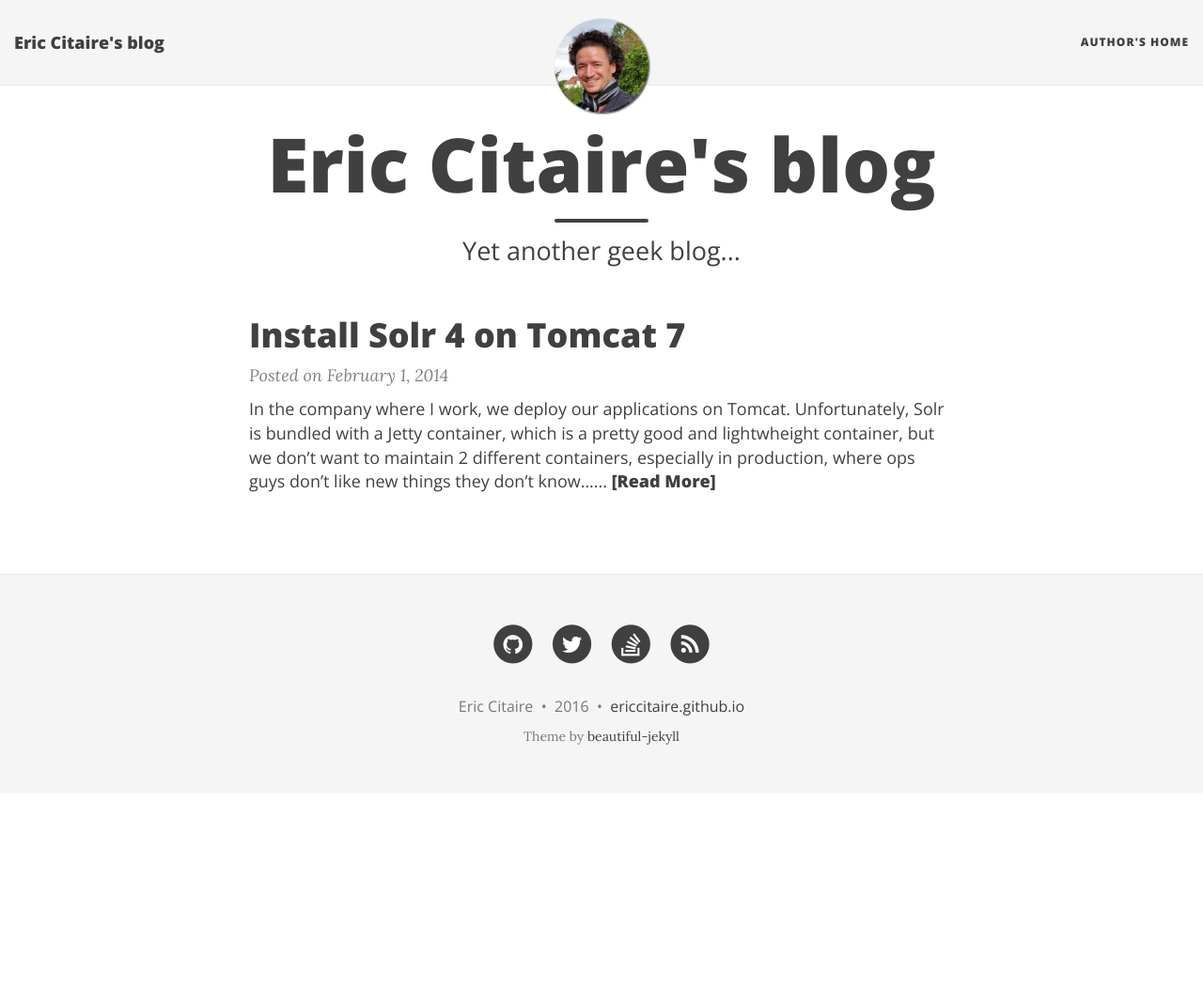
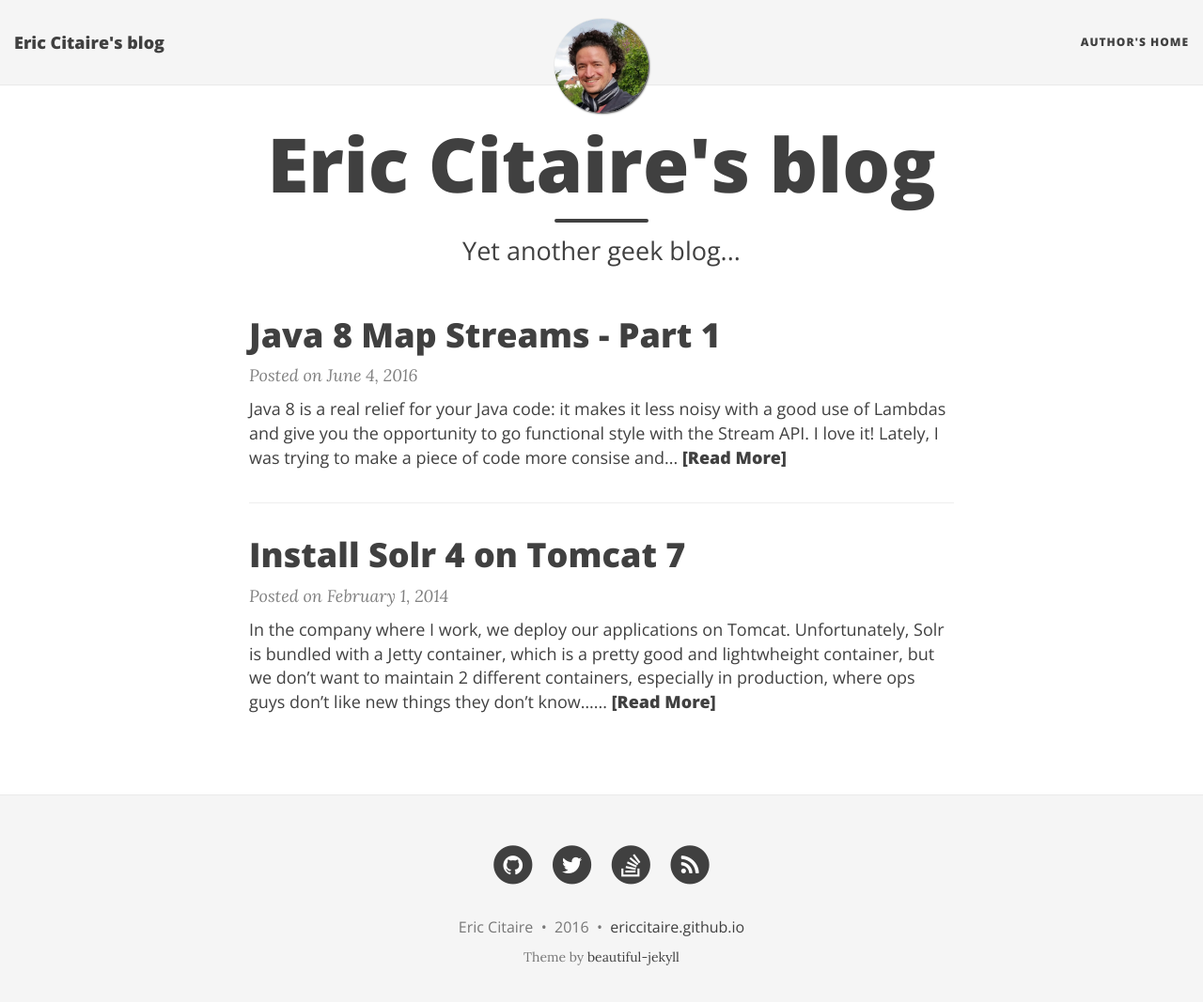
Before and after one commit to ericcitaire/ericcitaire.github.io, a Jekyll site: the page built from index.html, in a window 1280 px wide and 1080 px high. Shown: the top 1067 px of the window at 94% size. Built offline with Jekyll 4.4.1, drawn with Linux system fonts in a browser that asks for light colours; nearby versions of some CDN libraries; the list of posts is cut into pages by our own code.

Commit message:
Publish post

````diff
--- a/_drafts/java-8-map-streams.md
+++ b/_posts/2016-07-04-java-8-map-streams.md
@@ -1,6 +1,6 @@
 ---
 layout: post
-title:  "Java 8 Map Streams"
+title:  "Java 8 Map Streams - Part 1"
 date:   2016-06-04 16:00:00
 categories: java8, streams
 ---
@@ -102,4 +102,8 @@ As far as I know, Java 8 doesn't provide any kind of specific key-value Stream.
   }
 ```
 
-That was easy! Take the Stream interface, prepend every functional interface name with `Bi`, and you're done! We'll see later that we're not done. We're actually far from done.
+That was easy! Take the Stream interface, prepend every functional interface name with `Bi`, and you're done! Almost all functional interfaces provided by the JDK have a `Bi` equivalent. By the way, why not naming this Stream a BiStream?
+
+Obviously we're not done, but you see where I'm going with this.
+
+Any thoughts about this? What do you think? Would it help you to have a BiStream in your toolbox?
````
